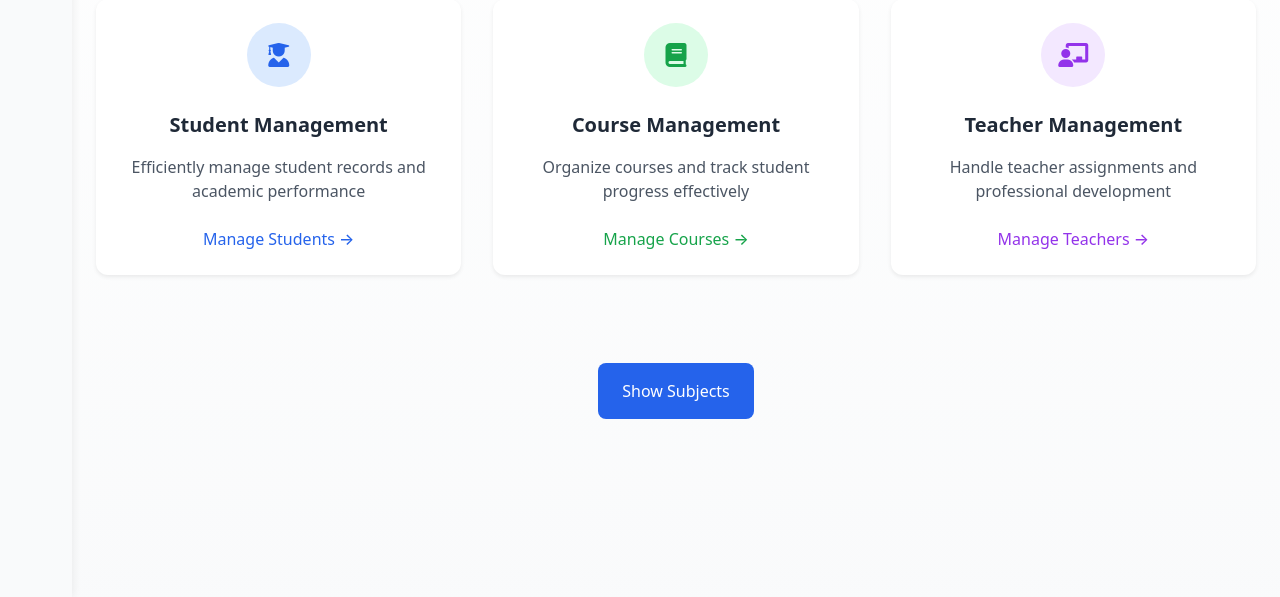
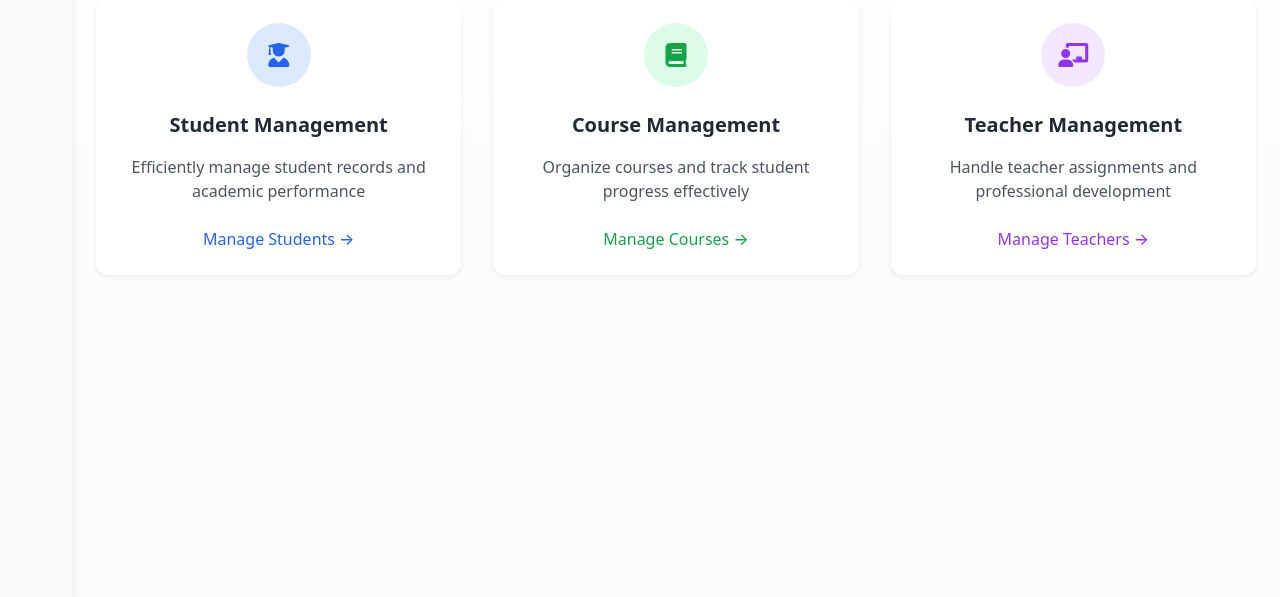
Before and after one commit to yowrexd/Student-Management-System, a Django app: page / in a window 1280 px wide. Shown: the part 443-1040 px from the top of the page. Run offline with Django 5.2, Linux system fonts and the light colour scheme; some libraries are stand-ins or nearby versions.

Commit message:
removed: button for subjects in index

```diff
--- a/SMSapp/templates/index.html
+++ b/SMSapp/templates/index.html
@@ -56,37 +56,5 @@
         </div>
     </div>
 
-    <!-- Button to trigger modal -->
-    <div class="container mt-4 text-center">
-        <button type="button" class="inline-block px-6 py-3 bg-blue-600 text-white rounded-lg hover:bg-blue-700 transition duration-300" onclick="loadSubjects()">
-            Show Subjects
-        </button>
-    </div>
 
-    <!-- Subjects Modal -->
-    <div class="modal fade" id="subjectsModal" tabindex="-1" aria-hidden="true">
-        <div class="modal-dialog modal-xl">
-            <div class="modal-content">
-                <div class="modal-header">
-                    <h5 class="modal-title">Subjects</h5>
-                    <button type="button" class="btn-close" data-bs-dismiss="modal" aria-label="Close"></button>
-                </div>
-                <div class="modal-body" id="subjectsContent">
-                    <!-- Content will be loaded here -->
-                </div>
-            </div>
-        </div>
-    </div>
-</div>
-
-<script>
-function loadSubjects() {
-    fetch('/get-subjects/')
-        .then(response => response.text())
-        .then(data => {
-            document.getElementById('subjectsContent').innerHTML = data;
-            new bootstrap.Modal(document.getElementById('subjectsModal')).show();
-        });
-}
-</script>
 {% endblock %}
```
